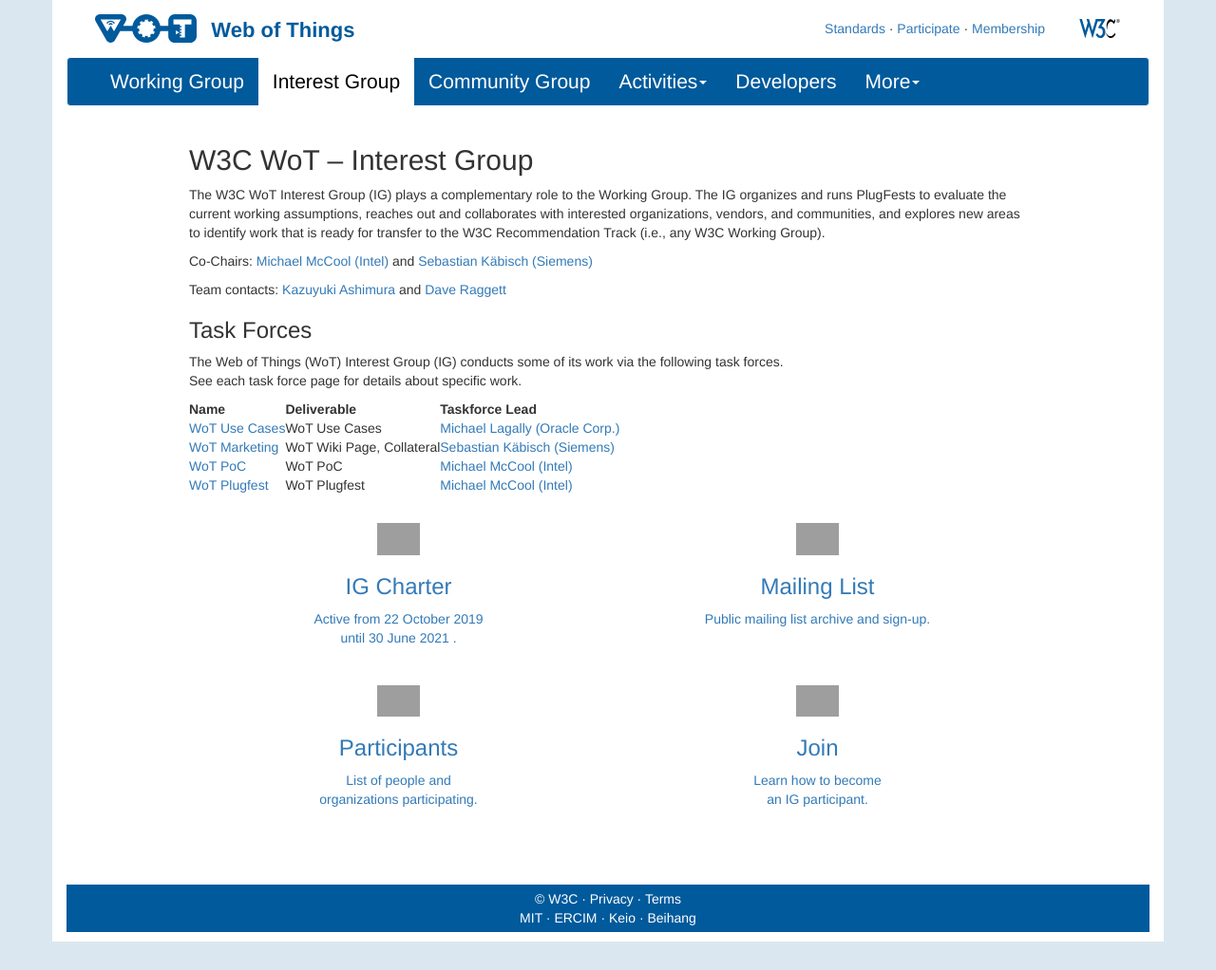
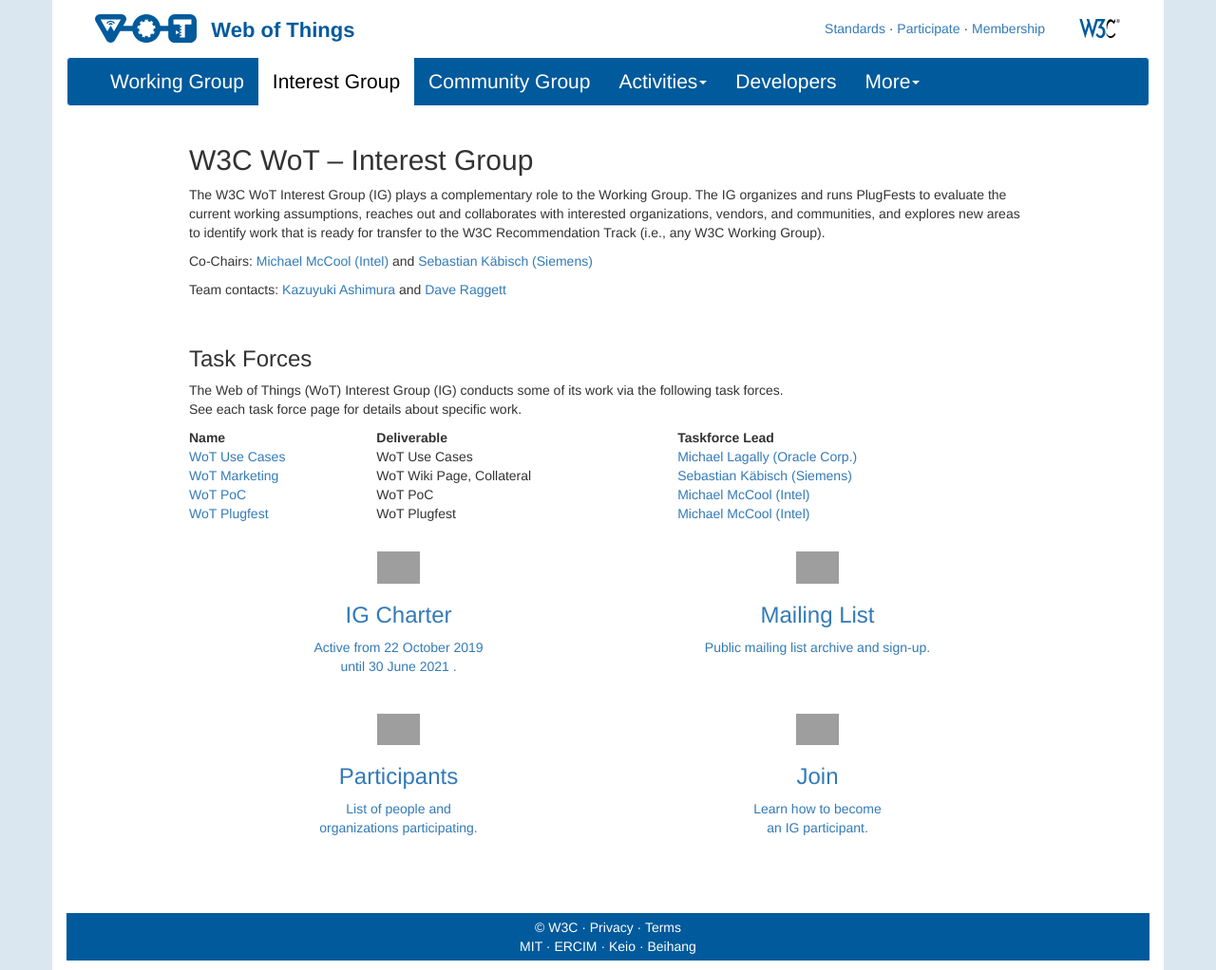
Before and after one commit to w3c/wot-marketing, a Jekyll site: the page built from docs/ig/index.html, in a window 1280 px wide. Shown: the whole page at 95% size. Built offline with Jekyll 4.4.1, drawn with Linux system fonts in a browser that asks for light colours; nearby versions of some CDN libraries; before the commit the page ends 992 px from its top, so only the background shows below that; grey boxes are pictures that could not be loaded.

Commit message:
improving layout

```diff
--- a/docs/ig/index.html
+++ b/docs/ig/index.html
@@ -11,17 +11,19 @@
 	<p>Co-Chairs: <a href="mailto:michael.mccool@intel.com">Michael McCool (Intel)</a> and <a href="mailto:sebastian.kaebisch@siemens.com">Sebastian K&auml;bisch (Siemens)</a></p>
 	<p>Team contacts: <a href="https://www.w3.org/People#ashimura">Kazuyuki Ashimura</a> and <a href="https://www.w3.org/People#dsr">Dave Raggett</a></p>
 
+	<p>&nbsp;</p>
+
 	<h3>Task Forces</h3>
 	<p>
 		The Web of Things (WoT) Interest Group (IG) conducts some of its work via the following task forces.<br />
 		See each task force page for details about specific work.
 	</p>
 
-	<table>
+	<table style="width: 100%">
 		<tr>
-			<th>Name</th>
-			<th>Deliverable</th>
-			<th>Taskforce Lead</th>
+			<th style="text-align:left">Name</th>
+			<th style="text-align:left">Deliverable</th>
+			<th style="text-align:left">Taskforce Lead</th>
 		</tr>
 		<tr>
 			<td><a href="{{'activities/tf-usecases/' | relative_url }}">WoT Use Cases</a></td>
--- a/docs/wg/index.html
+++ b/docs/wg/index.html
@@ -17,7 +17,9 @@
 		The Web of Things (WoT) Working Group (WG) conducts some of its work via the following task forces.<br />
 		See each task force page for details about specific work.
 	</p>
-	<table>
+	<table {
+			width: 100%;
+		}>
 		<tr>
 			<th>Name</th>
 			<th>Deliverable</th>
```
